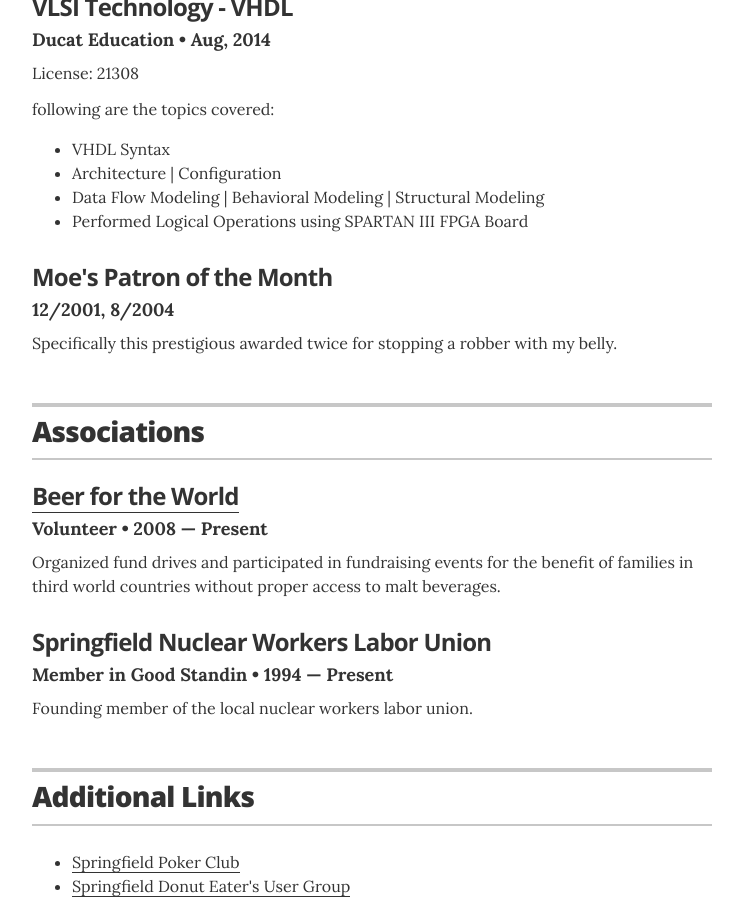
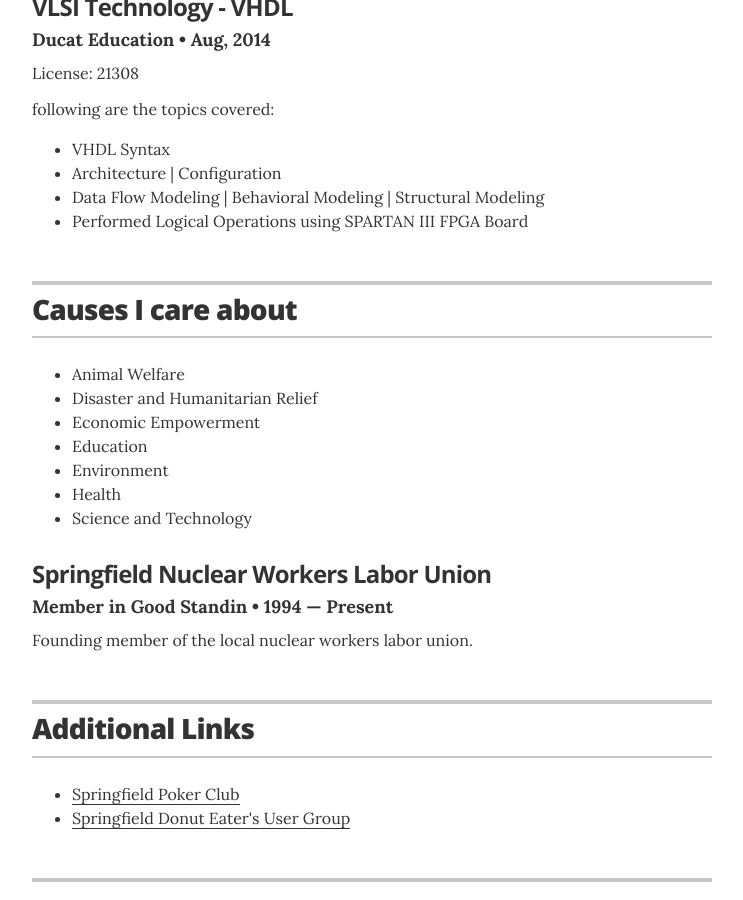
Before and after one commit to ja1sh/jaisharmafps.github.io, a Jekyll site: the page built from index.html, in a window 1280 px wide and 900 px high, scrolled down 2471 px. Shown: the whole window, without its empty margins (268-1011 px from the left). Built offline with Jekyll 4.4.1, drawn with Linux system fonts in a browser that asks for light colours.

Commit message:
details update x1.9

```diff
--- a/_layouts/resume.html
+++ b/_layouts/resume.html
@@ -149,7 +149,7 @@
       {% endif %}
 
       {% if site.resume_section_recognition %}
-      <!-- begin Recognition -->
+      <!-- begin Certification -->
       <section class="content-section">
 
         <header class="section-header">
@@ -181,15 +181,8 @@
 				<li>Performed Logical Operations using SPARTAN III FPGA Board</li>
 			</ul>
         </div>
-
-        <div class="resume-item">
-          <h3 class="resume-item-title" itemprop="award">Moe's Patron of the Month</h3>
-          <h4 class="resume-item-details">12/2001, 8/2004</h4>
-          <p class="resume-item-copy">Specifically this prestigious awarded twice for stopping a robber with my belly.</p>
-        </div>
-
       </section>
-      <!-- end Recognition -->
+      <!-- end Certification -->
       {% endif %}
 
       {% if site.resume_section_associations %}
@@ -197,13 +190,19 @@
       <section class="content-section">
 
         <header class="section-header">
-          <h2>Associations</h2>
+          <h2>Causes I care about</h2>
         </header>
 
         <div class="resume-item">
-          <h3 class="resume-item-title"><a href="http://beerfortheworld.com">Beer for the World</a></h3>
-          <h4 class="resume-item-details">Volunteer &bull; 2008 &mdash; Present</h4>
-          <p class="resume-item-copy">Organized fund drives and participated in fundraising events for the benefit of families in third world countries without proper access to malt beverages.</p>
+       		<ul class="resume-item-list">
+				<li>Animal Welfare</li>
+				<li>Disaster and Humanitarian Relief</li>
+				<li>Economic Empowerment</li>
+				<li>Education</li>
+				<li>Environment</li>
+				<li>Health</li>
+				<li>Science and Technology</li>
+			</ul>
         </div>
 
         <div class="resume-item">
```
